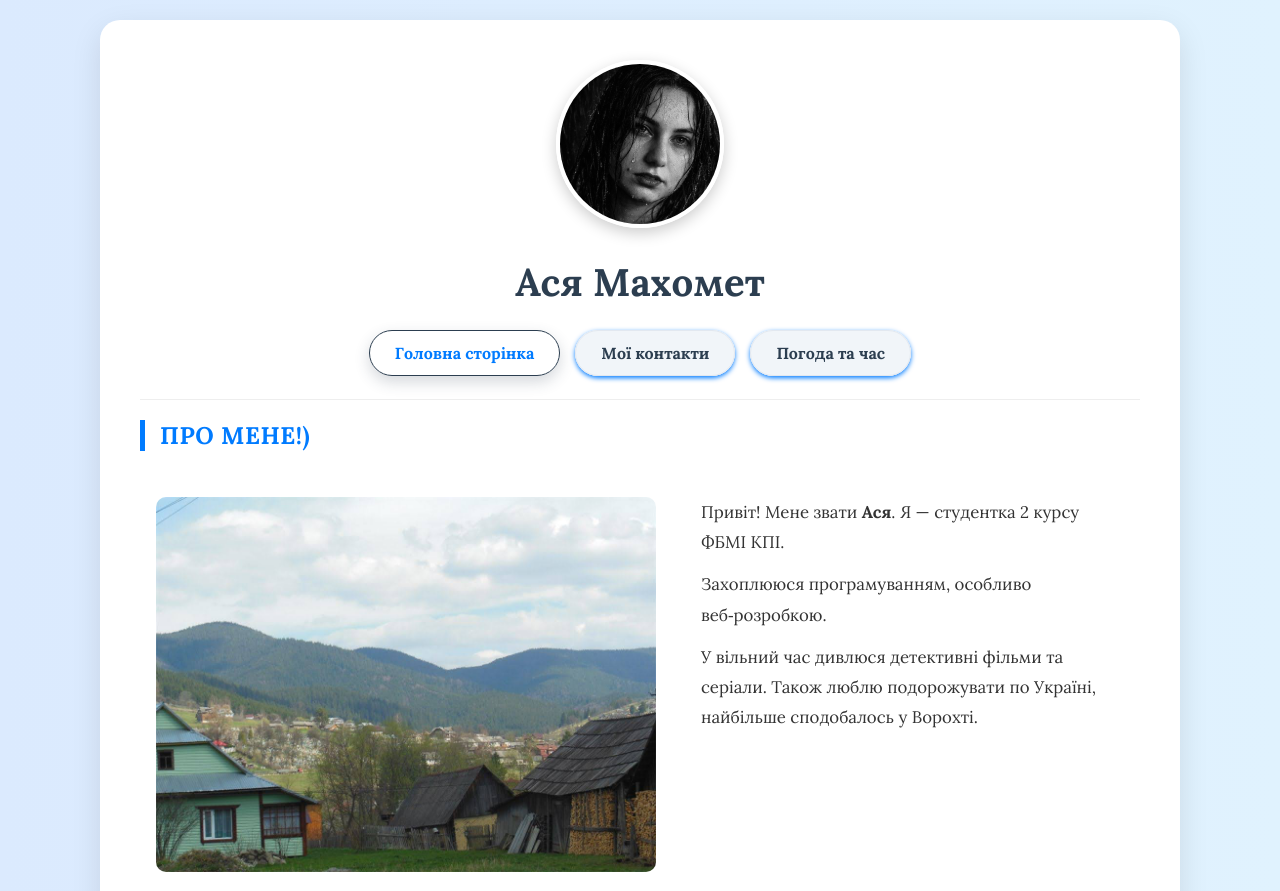
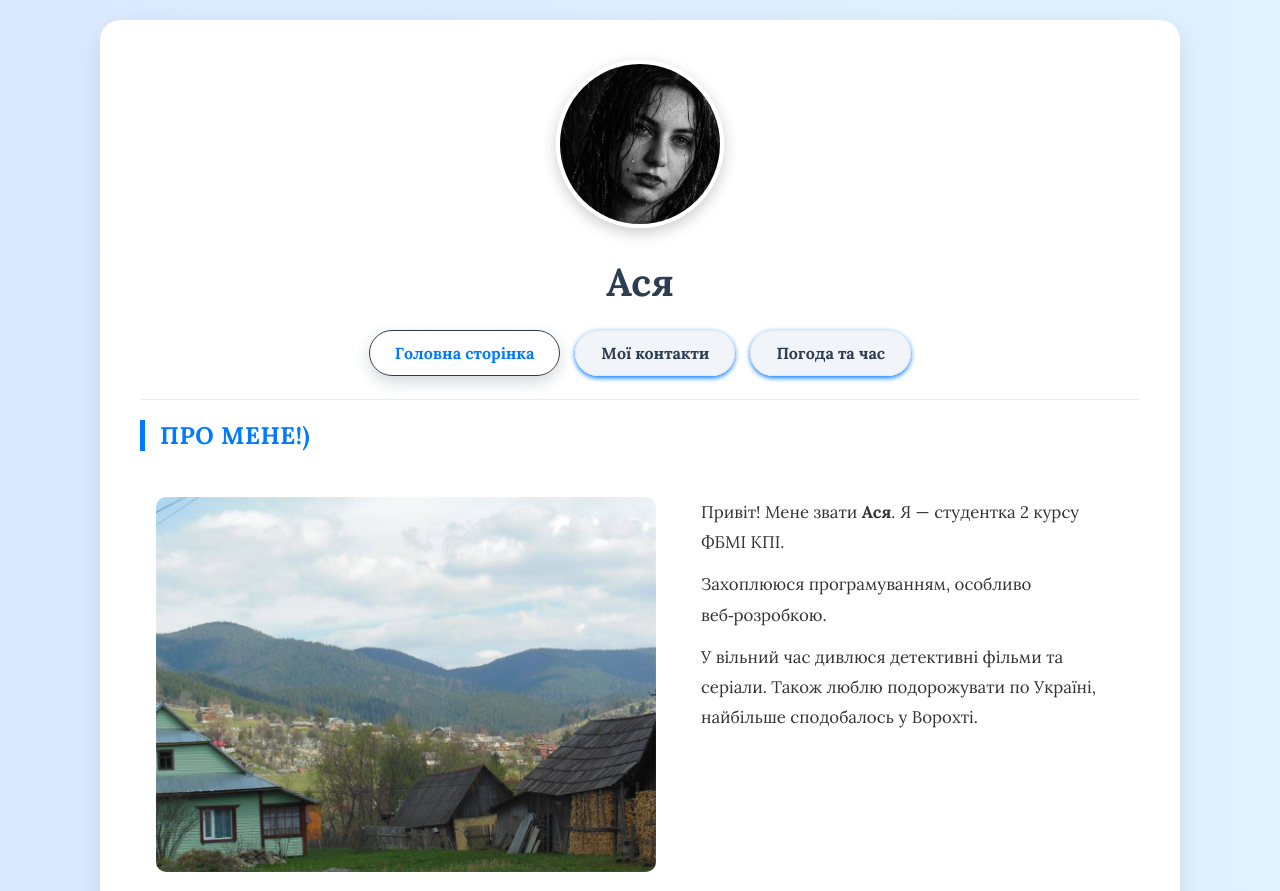
Before and after one commit to asia-makho/asia-website-git, a plain HTML site: page index.html in a window 1280 px wide. Shown: the top 891 px of the page. Drawn offline with Linux system fonts and the light colour scheme.

Commit message:
Revert "Feature rebase"

```diff
--- a/index.html
+++ b/index.html
@@ -21,7 +21,7 @@
     <div class="container">
         <header>
             <img src="images/me.jpg" alt="Me" class="Me-logo" width="440" height="440">
-            <h1 class="my-name">Ася Махомет</h1>
+            <h1 class="my-name">Ася</h1>
 
             <nav aria-label="Головна навігація">
                 <ul class="menu-buttons">
```
Also changed, not shown: css/styles.css (+1 -6 lines).
